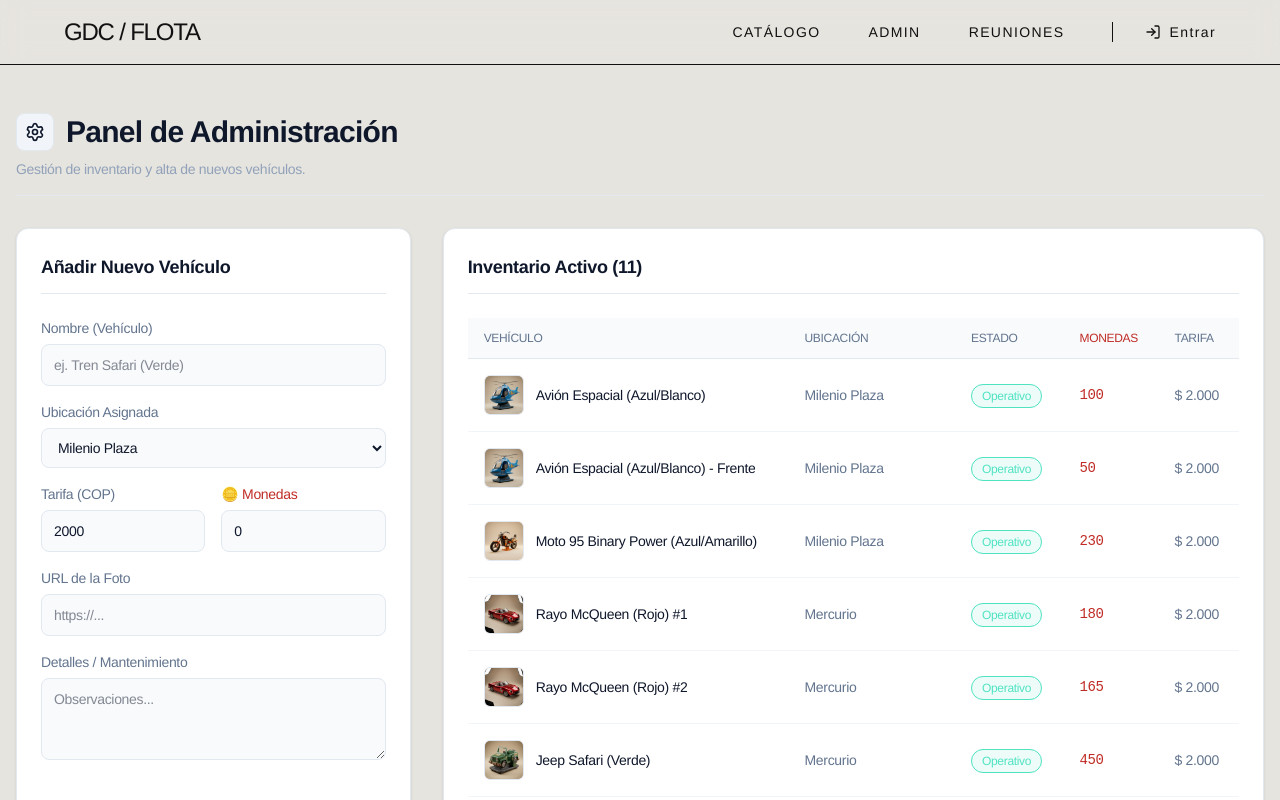
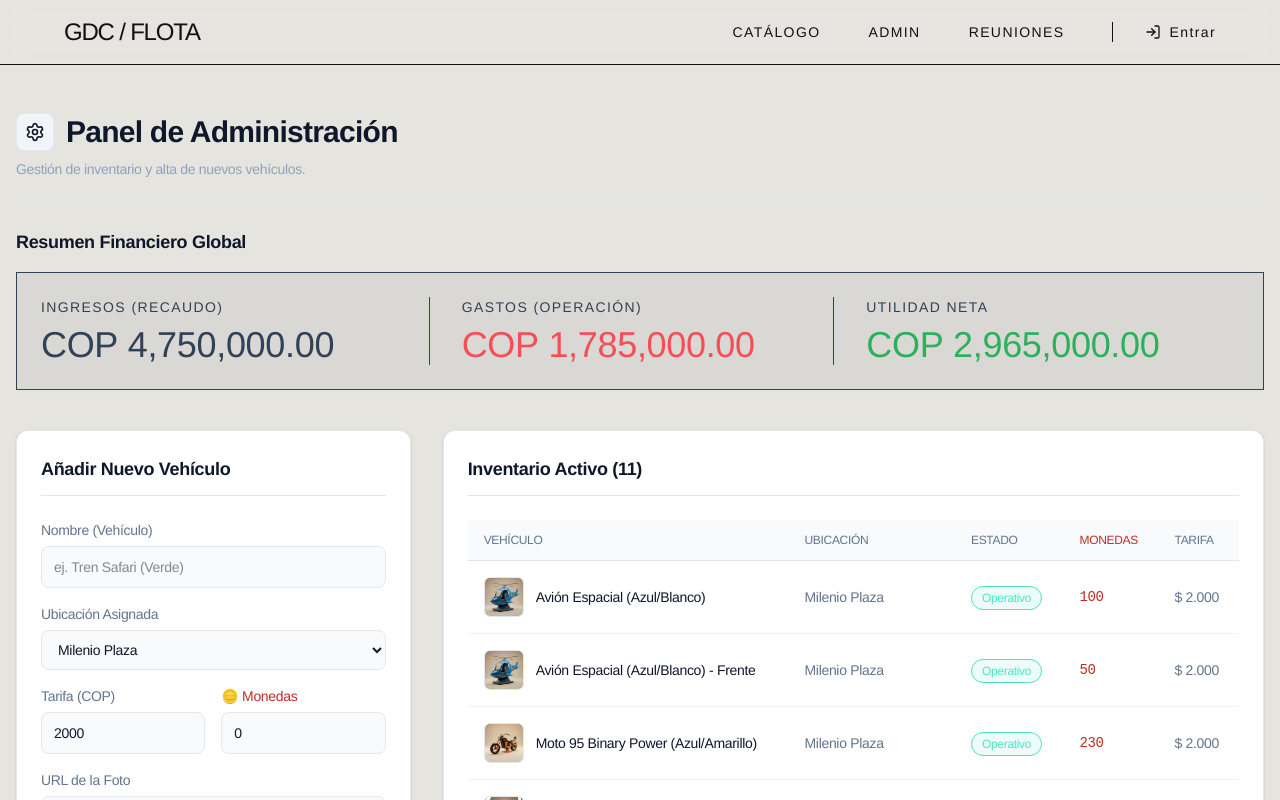
Before and after one commit to lyffseba/gestion-de-carritos, a Next.js app: page /admin in a window 1280 px wide. Shown: the top 800 px of the page. Built offline with nearby package versions, Linux system fonts and the light colour scheme; no server answers.

Commit message:
feat: add global FinancialSummary to admin dashboard

```diff
--- a/src/app/admin/page.tsx
+++ b/src/app/admin/page.tsx
@@ -2,6 +2,7 @@ import { addProductAction } from './actions';
 import { MOCK_PRODUCTS } from '@/lib/mockData';
 import { Button } from '@/components/ui/Button';
 import { Settings } from 'lucide-react';
+import { FinancialSummary } from '@/components/ui/FinancialSummary';
 
 export const dynamic = 'force-dynamic';
 
@@ -32,6 +33,12 @@ export default async function AdminDashboard({
     }).format(price);
   };
 
+  // Calculate mock global financial data based on coins and standard rent
+  const totalCoins = liveProducts.reduce((sum, p) => sum + (p.coins || 0), 0);
+  const coinValue = 2000; // 2000 COP per coin
+  const globalRevenue = totalCoins * coinValue;
+  const globalExpenses = 595000 * 3; // Let's assume standard rent ($595k) across all 3 malls
+
   return (
     <div className="container mx-auto px-4 py-12 max-w-7xl font-sans text-slate-700">
       <div className="flex justify-between items-center mb-8 border-b border-slate-200 pb-4">
@@ -44,6 +51,15 @@ export default async function AdminDashboard({
           </h1>
           <p className="text-slate-400 mt-2 text-sm">Gestión de inventario y alta de nuevos vehículos.</p>
         </div>
+      </div>
+
+      <div className="mb-10">
+        <h2 className="text-lg font-bold mb-4 text-slate-900">Resumen Financiero Global</h2>
+        <FinancialSummary
+          revenue={globalRevenue}
+          expenses={globalExpenses}
+          currency="COP"
+        />
       </div>
 
       {success && (
--- /dev/null
+++ b/src/components/ui/FinancialSummary.tsx
@@ -0,0 +1,32 @@
+import * as React from 'react';
+import { formatCurrency } from '../../utils/formatCurrency';
+
+export interface FinancialSummaryProps {
+  revenue: number;
+  expenses: number;
+  currency?: string;
+}
+
+export function FinancialSummary({ revenue, expenses, currency = 'COP' }: FinancialSummaryProps) {
+  const profit = revenue - expenses;
+  const isProfit = profit >= 0;
+
+  return (
+    <div className="grid grid-cols-1 md:grid-cols-3 gap-4 p-6 border border-obys-border bg-black/5">
+      <div className="flex flex-col border-b md:border-b-0 md:border-r border-obys-border pb-4 md:pb-0 md:pr-4">
+        <span className="text-sm uppercase tracking-widest text-obys-text/60 mb-2">Ingresos (Recaudo)</span>
+        <span className="text-3xl md:text-4xl font-medium text-obys-text">{formatCurrency(revenue, currency)}</span>
+      </div>
+      <div className="flex flex-col border-b md:border-b-0 md:border-r border-obys-border py-4 md:py-0 md:px-4">
+        <span className="text-sm uppercase tracking-widest text-obys-text/60 mb-2">Gastos (Operación)</span>
+        <span className="text-3xl md:text-4xl font-medium text-red-500/80">{formatCurrency(expenses, currency)}</span>
+      </div>
+      <div className="flex flex-col pt-4 md:pt-0 md:pl-4">
+        <span className="text-sm uppercase tracking-widest text-obys-text/60 mb-2">Utilidad Neta</span>
+        <span className={`text-3xl md:text-4xl font-medium ${isProfit ? 'text-green-600/80' : 'text-red-500'}`}>
+          {formatCurrency(profit, currency)}
+        </span>
+      </div>
+    </div>
+  );
+}
```
Also changed, not shown: 1 other file (tests, documents, lock files or other folders).
